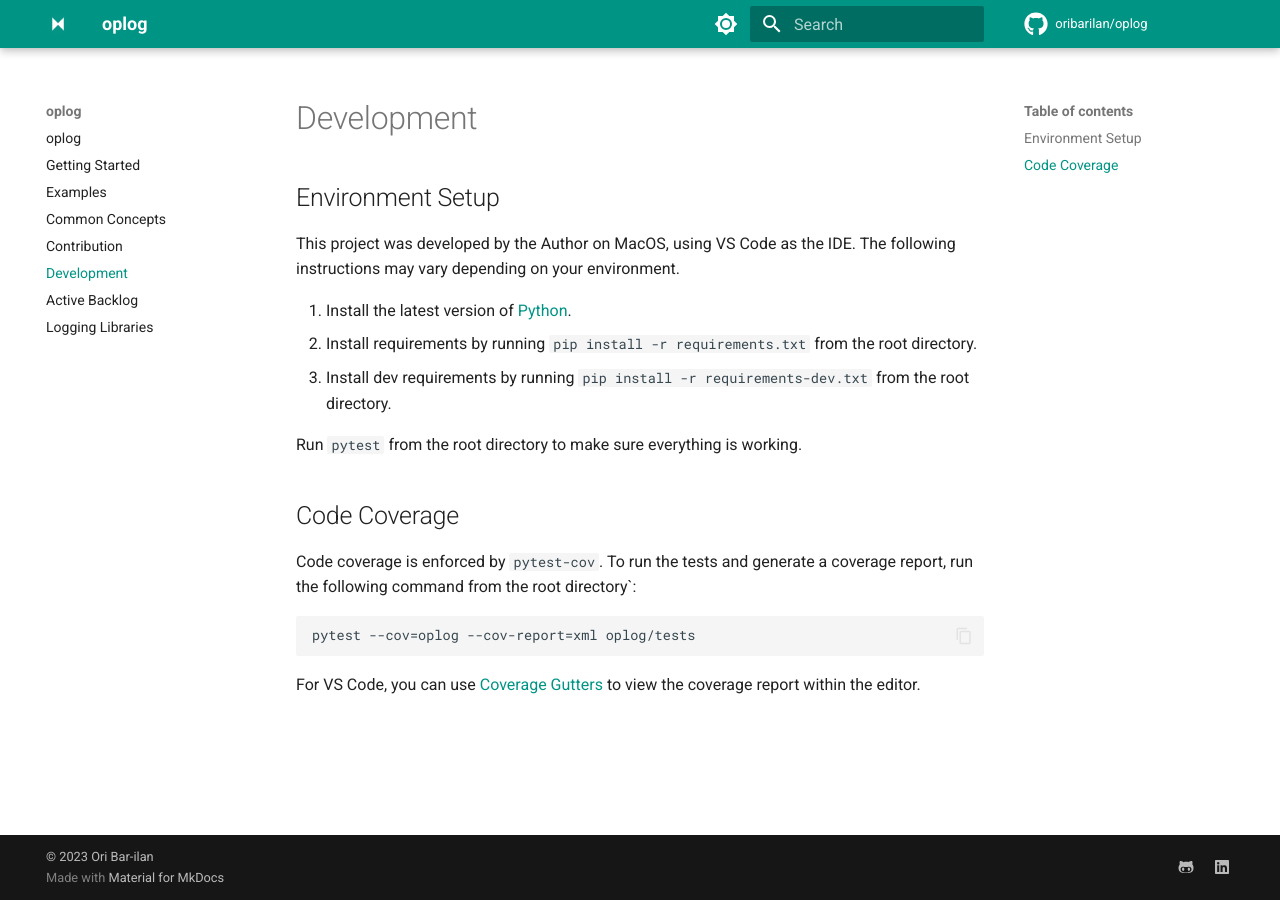
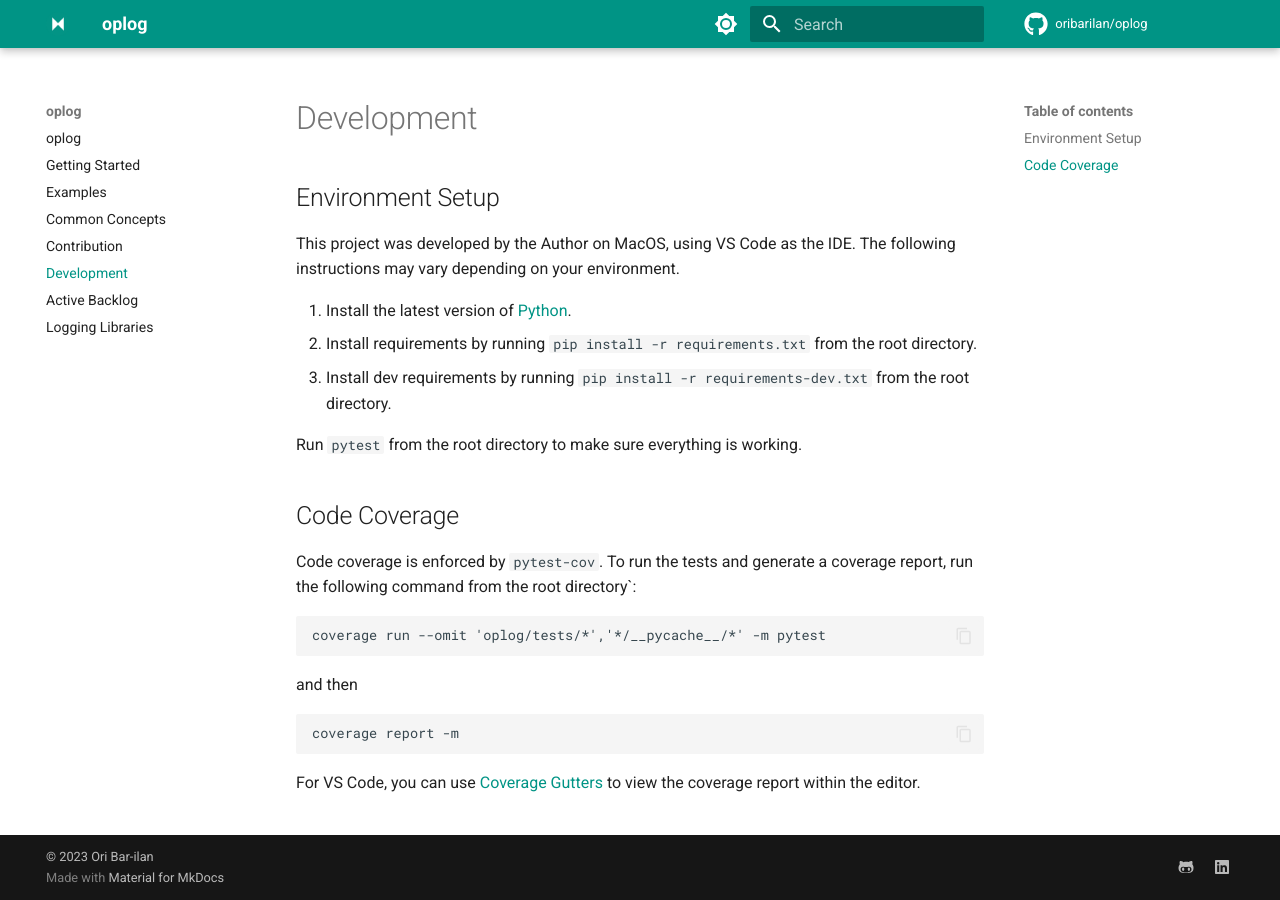
Before and after one commit to oribarilan/oplog, an MkDocs documentation site: the page built from docs/development.md, in a window 1280 px wide. Built offline with MkDocs 1.6.1 and Material for MkDocs 9.7.7, drawn with Linux system fonts in a browser that asks for light colours; comment, search, counter and statistics services are not loaded.

Commit message:
add tests and doc

````diff
--- a/docs/development.md
+++ b/docs/development.md
@@ -16,7 +16,13 @@ Code coverage is enforced by `pytest-cov`. To run the tests and generate a cover
 run the following command from the root directory`:
 
 ```
-pytest --cov=oplog --cov-report=xml oplog/tests
+coverage run --omit 'oplog/tests/*','*/__pycache__/*' -m pytest
+```
+
+and then
+
+```
+coverage report -m
 ```
 
 For VS Code, you can use [Coverage Gutters](https://marketplace.visualstudio.com/items?itemName=ryanluker.vscode-coverage-gutters) to view the coverage report within the editor.
--- a/requirements-dev.txt
+++ b/requirements-dev.txt
@@ -4,4 +4,5 @@ mkdocs-material==9.1.21
 mkdocs-awesome-pages-plugin==2.9.1
 ruff
 pytest
+pytest-cov
 build
````
Also changed, not shown: 2 other files.
